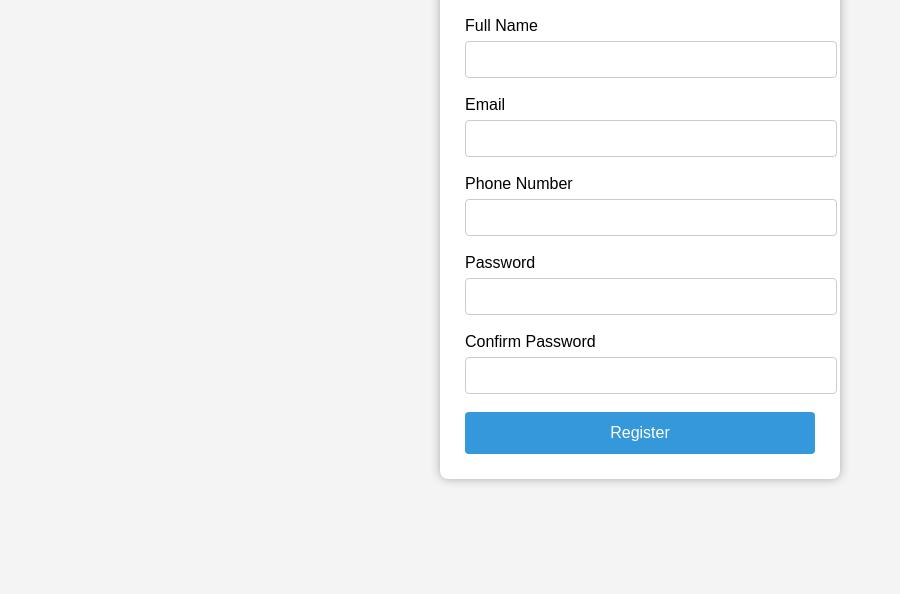
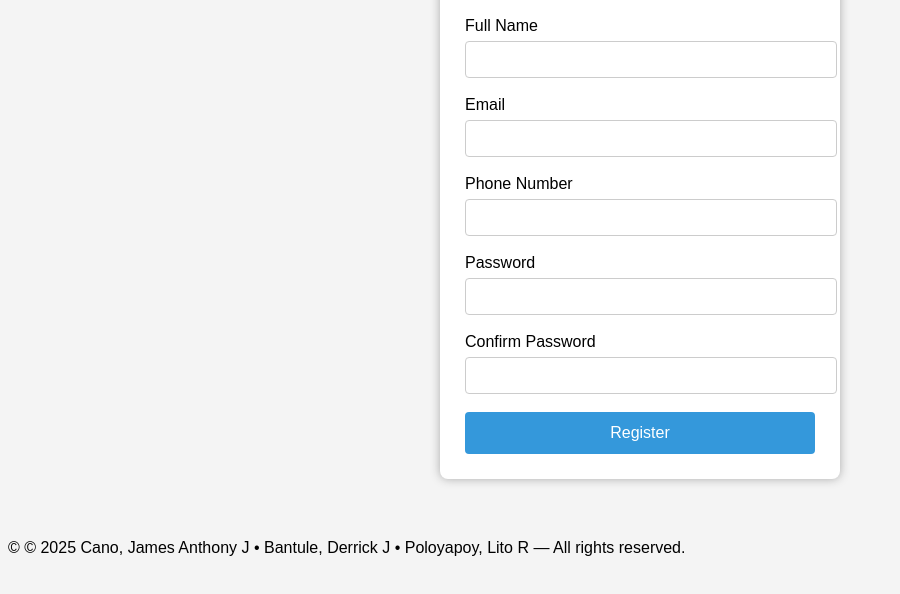
Before and after one commit to litspoloyaps/Registration-Form-with-Validation, a plain HTML site: page index.html in a window 1280 px wide. Shown: the part 136-730 px from the top of the page, without its empty margins (0-900 px from the left). Drawn offline with Linux system fonts and the light colour scheme.

Commit message:
Update index.html

```diff
--- a/index.html
+++ b/index.html
@@ -48,6 +48,11 @@
 
 </div>
 
+<!-- Footer Section -->
+<footer>
+  <p>© © 2025 Cano, James Anthony J • Bantule, Derrick J • Poloyapoy, Lito R — All rights reserved.</p>
+</footer>
+
 <script src="script.js"></script>
 </body>
 </html>
```
